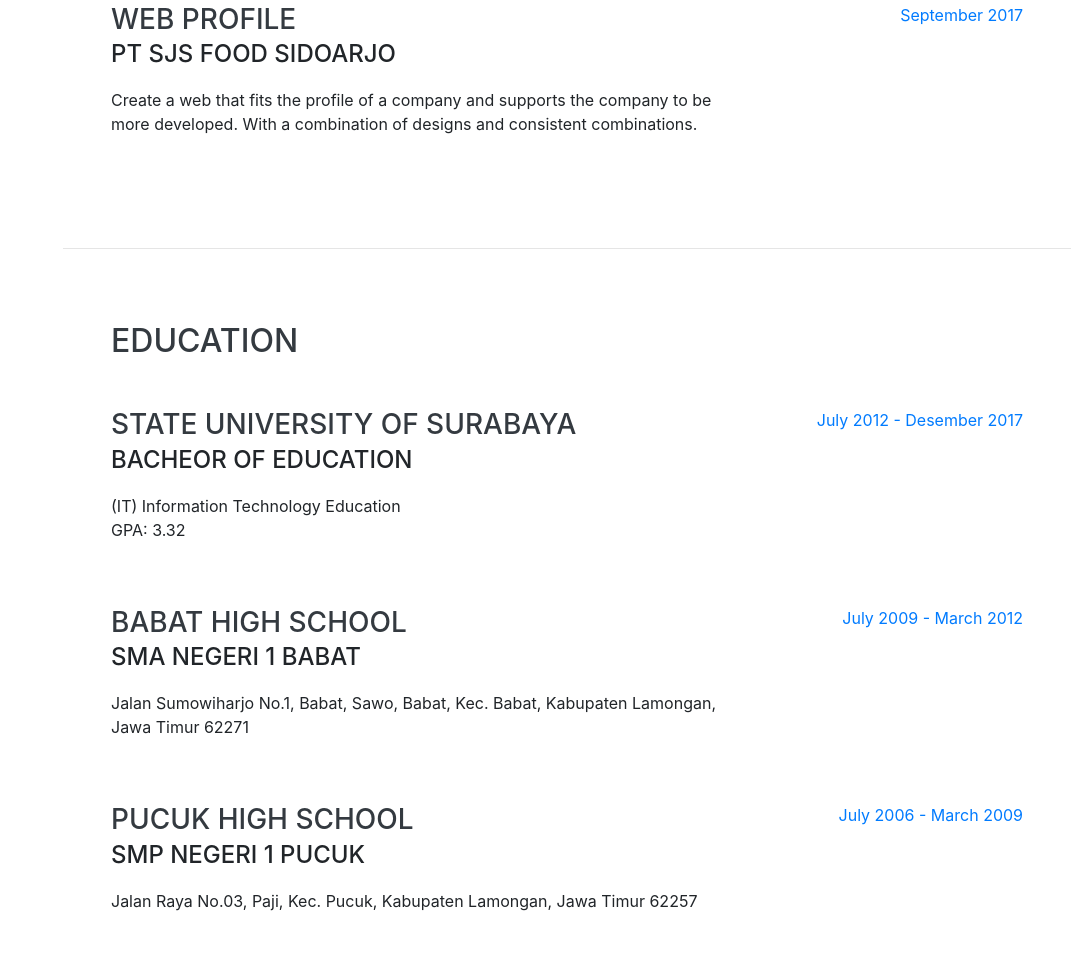
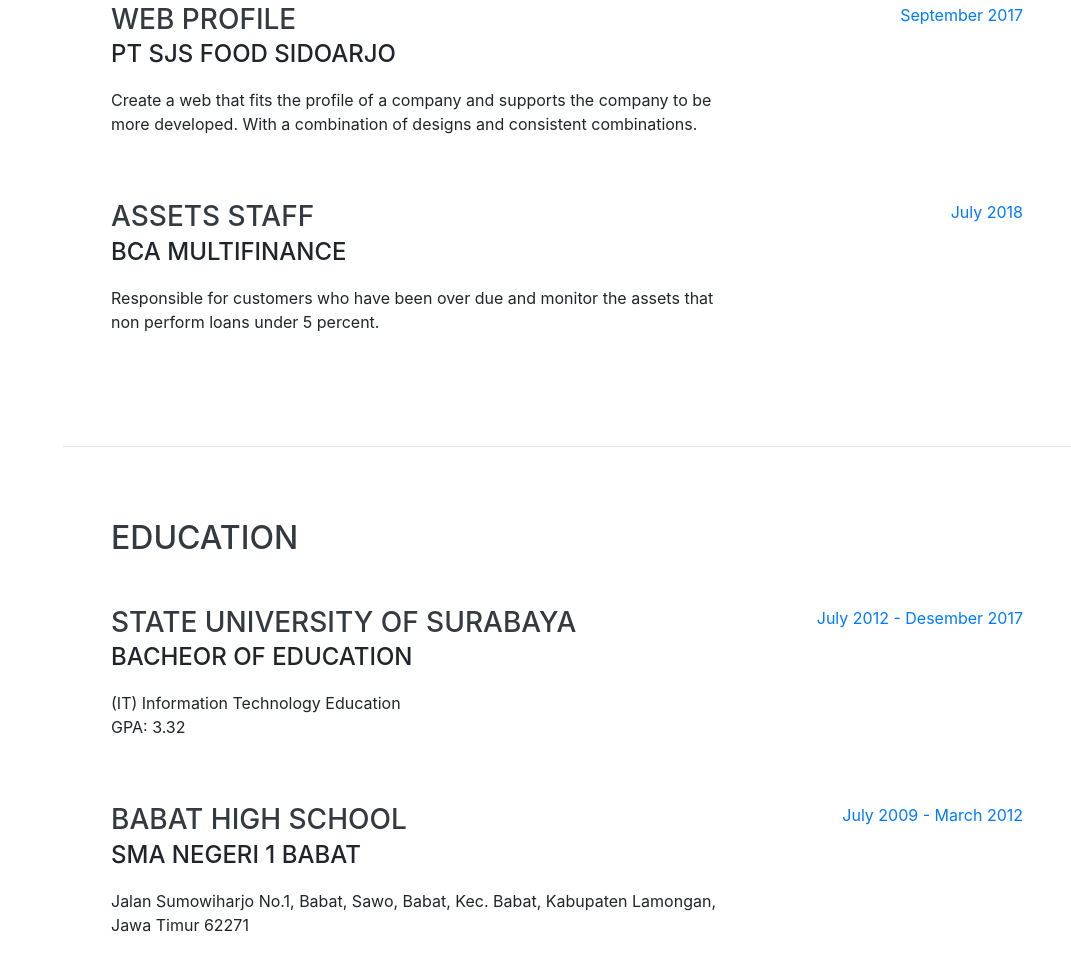
Before and after one commit to ahmadilhamrosyidi/ahmadilhamrosyidi.github.io, a website with bundled scripts: page index.html in a window 1280 px wide. Shown: the part 1376-2346 px from the top of the page, without its empty margins (209-1280 px from the left). Built offline with nearby package versions, Linux system fonts and the light colour scheme; a web font is replaced by a local one.

Commit message:
Update index.html

```diff
--- a/index.html
+++ b/index.html
@@ -131,6 +131,17 @@
             <span class="text-primary">September 2017</span>
           </div>
         </div>
+        <div class="resume-item d-flex flex-column flex-md-row justify-content-between mb-5">
+          <div class="resume-content">
+            <h3 class="mb-0">Assets Staff</h3>
+            <div class="subheading mb-3">BCA Multifinance</div>
+            <p>Responsible for customers who have been over due and monitor the assets that non perform loans under 5 percent.</p>
+          </div>
+          <div class="resume-date text-md-right">
+            <span class="text-primary">July 2018</span>
+          </div>
+        </div>
+
       </div>
 
     </section>
```
